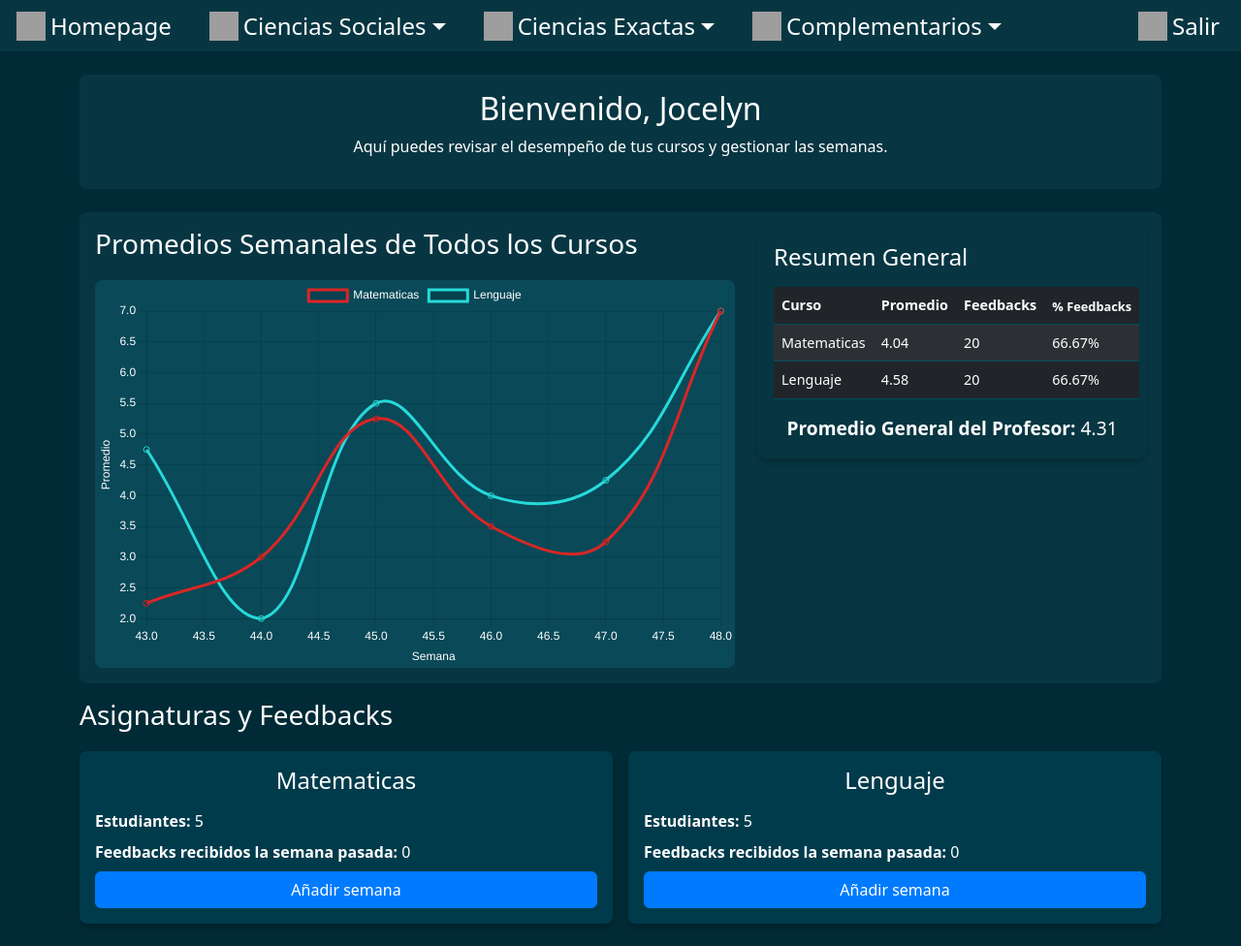
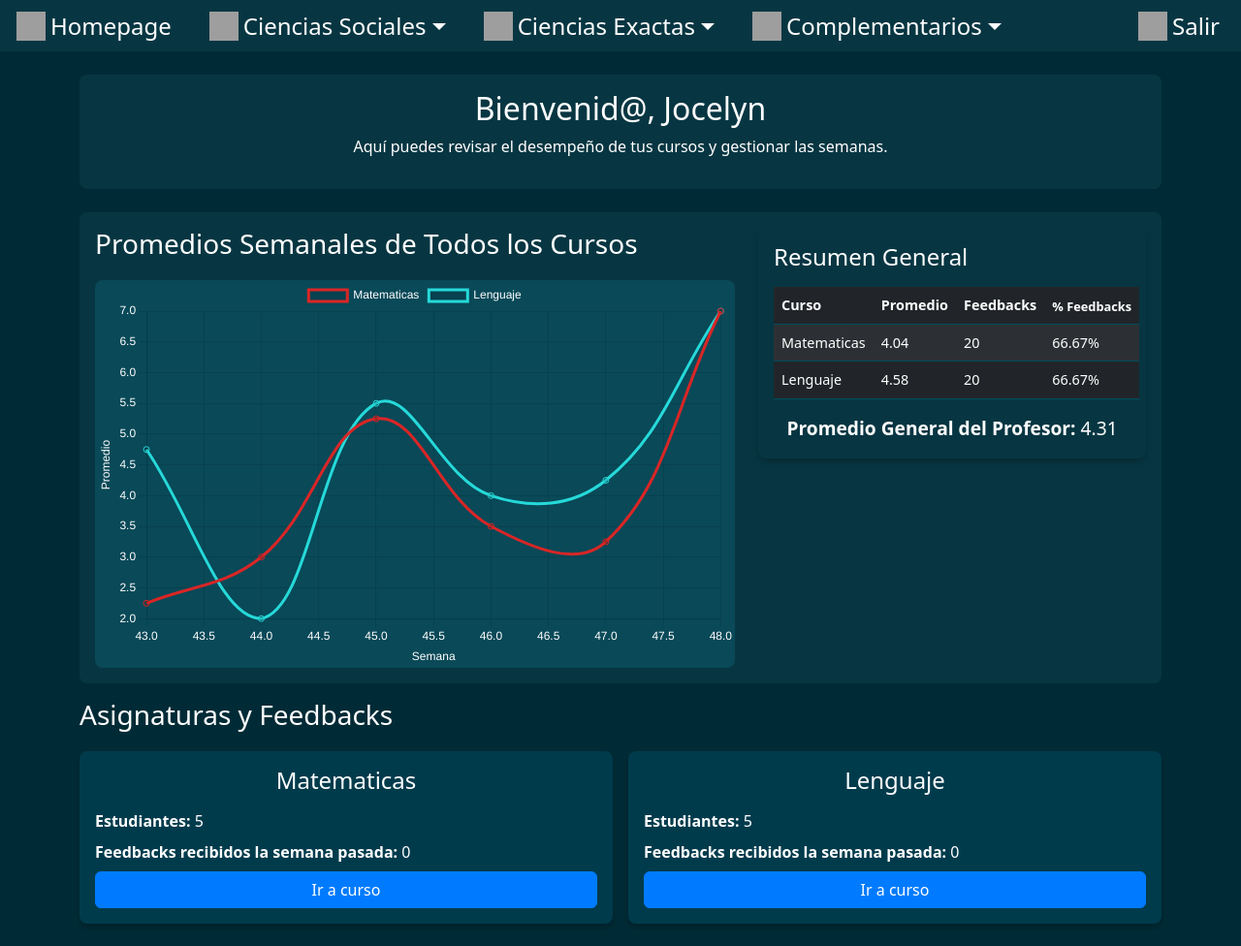
Before and after one commit to benjaminMancilla/IngSoDjango, a Django app: page /home-page/ in a window 1280 px wide. Shown: the whole page at 97% size. Run offline with Django 3.2, Linux system fonts and the light colour scheme; a user stored in the database is signed in; data comes from the database, SQL or seed files in the repository; grey boxes are pictures that could not be loaded.

Commit message:
FIX(homepage): connecting buttons to foro

```diff
--- a/feedback_app/templates/feedback_app/home-page.html
+++ b/feedback_app/templates/feedback_app/home-page.html
@@ -27,7 +27,7 @@
     <div id="teacher-dashboard">
 
       <div id="teacher-greeting" class="mb-4">
-        <h2>Bienvenido, {{ user.username }}</h2>
+        <h2>Bienvenid@, {{ user.username }}</h2>
         <p>Aquí puedes revisar el desempeño de tus cursos y gestionar las semanas.</p>
       </div>
 
@@ -75,11 +75,13 @@
             <h4>{{ feedback.subject.name }}</h4>
             <p><strong>Estudiantes:</strong> {{ feedback.students_count }}</p>
             <p><strong>Feedbacks recibidos la semana pasada:</strong> {{ feedback.last_week_feedback_count }}</p>
-            <button class="btn btn-primary mt-2">Añadir semana</button>
+            <!-- Botón "Ir a curso" -->
+            <a href="/foro/{{ user.id }}/{{ feedback.subject.id }}/" class="btn btn-primary mt-2">Ir a curso</a>
           </div>
           {% endfor %}
         </div>
       </div>
+
     </div>
 
     {% else %}
--- a/feedback_app/templates/timer.html
+++ b/feedback_app/templates/timer.html
@@ -38,9 +38,11 @@
                        aria-valuenow="0" aria-valuemin="0" aria-valuemax="100">
                   </div>
                 </div>
-                <button class="btn btn-primary">
+                <!-- Botón "Ir a semana" -->
+                <a href="/foro/{{ subject_info.teacher.user.id }}/{{ subject_info.subject.id }}/{{ week.week_number }}"
+                   class="btn btn-primary">
                   Ir a semana
-                </button>
+                </a>
               </div>
             </div>
           </div>
```
